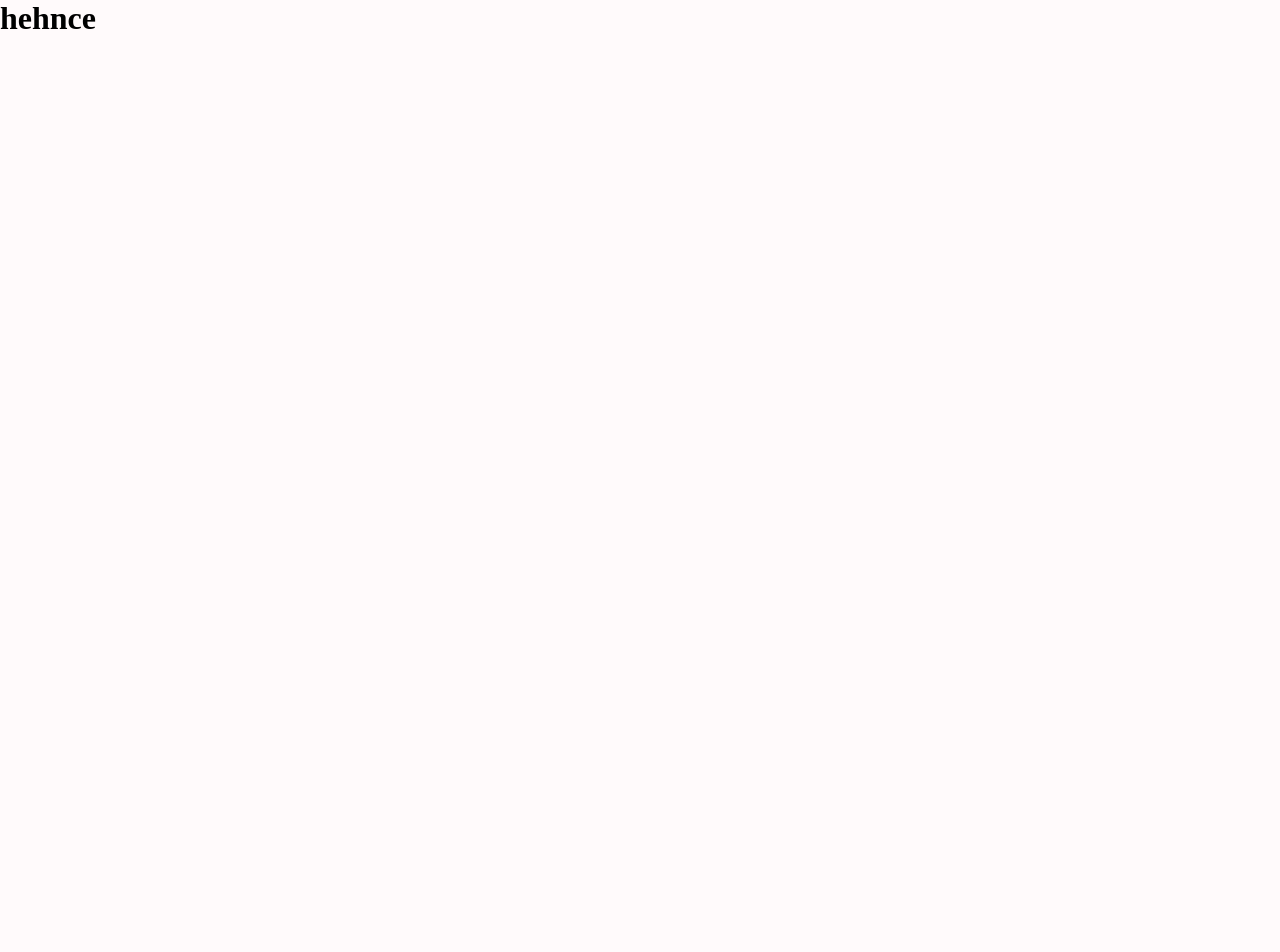
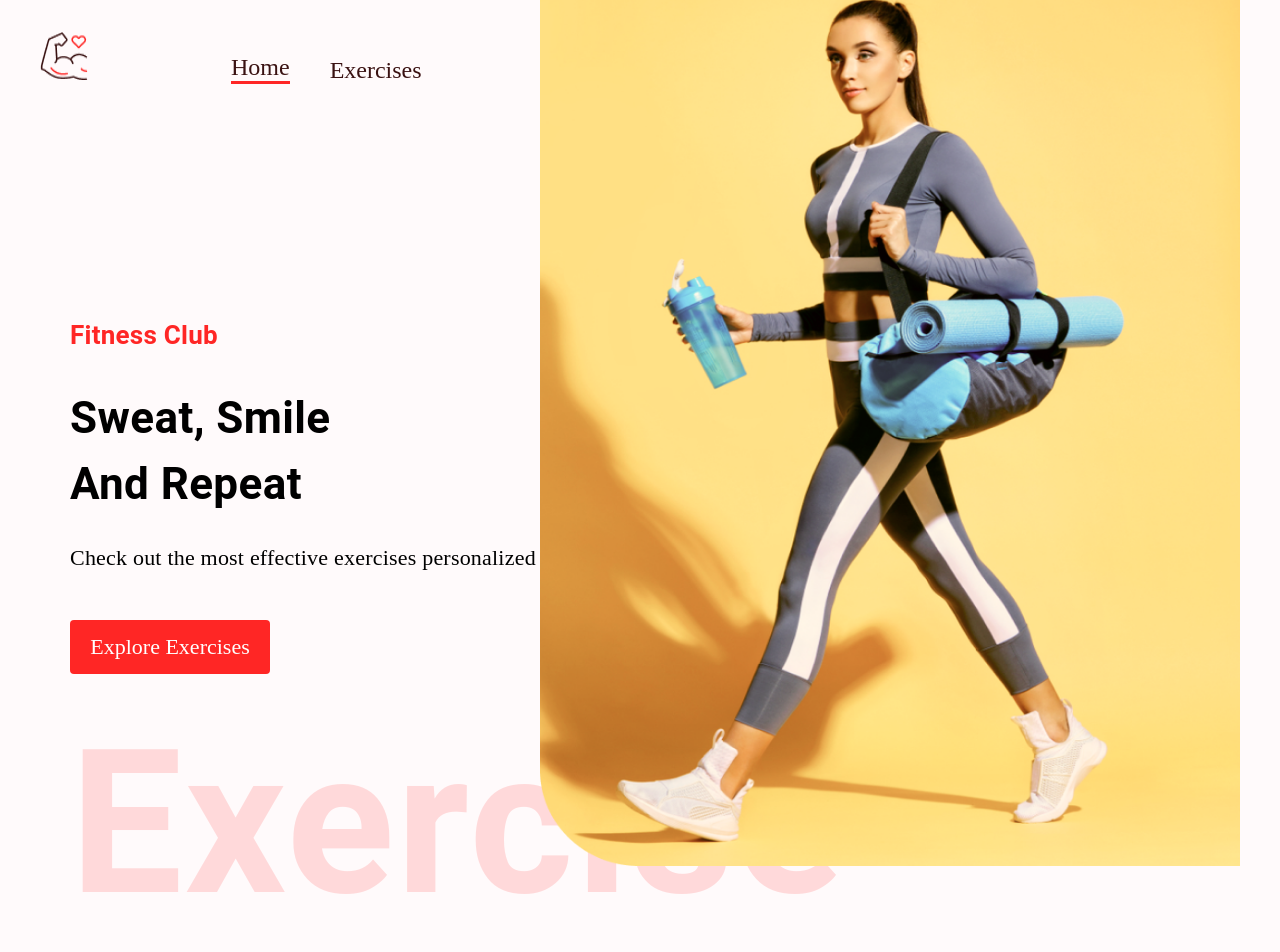
Before and after one commit to Filip10011/gym-app, a React (Create React App) app: page / in a window 1280 px wide. Shown: the top 952 px of the page. Before the commit the page ends 800 px from the top, so only its background shows below. Built offline with nearby package versions, Linux system fonts and the light colour scheme.

Commit message:
creating & finishing components

```diff
--- a/package.json
+++ b/package.json
@@ -3,11 +3,15 @@
   "version": "0.1.0",
   "private": true,
   "dependencies": {
+    "@emotion/react": "^11.10.5",
+    "@emotion/styled": "^11.10.5",
+    "@mui/material": "^5.11.4",
     "@testing-library/jest-dom": "^5.16.5",
     "@testing-library/react": "^13.4.0",
     "@testing-library/user-event": "^13.5.0",
     "react": "^18.2.0",
     "react-dom": "^18.2.0",
+    "react-router-dom": "^6.6.2",
     "react-scripts": "5.0.1",
     "web-vitals": "^2.1.4"
   },
--- a/src/App.jsx
+++ b/src/App.jsx
@@ -1,10 +1,26 @@
 import "./App.css";
+import {
+  Route,
+  Routes,
+  useRoutes,
+  BrowserRouter as Router,
+} from "react-router-dom";
+import { Box } from "@mui/material";
+import Navbar from "./components/Navbar";
+import Footer from "./components/Footer";
+import ExerciseDetail from "./pages/ExerciseDetail";
+import Home from "./pages/Home";
 
 const App = () => {
   return (
-    <div className="App">
-      <h1>hehnce</h1>
-    </div>
+    <Box width="400px" sx={{ width: { xl: "1488px" } }} m="auto">
+      <Navbar />
+      <Routes>
+        <Route path="/" element={<Home />} />
+        <Route path="/exercise/:id" element={<ExerciseDetail />} />
+      </Routes>
+      <Footer />
+    </Box>
   );
 };
 
--- /dev/null
+++ b/src/components/Exercises.jsx
@@ -0,0 +1,7 @@
+import React from "react";
+
+const Exercises = () => {
+  return <div>Exercises</div>;
+};
+
+export default Exercises;
--- /dev/null
+++ b/src/components/Footer.jsx
@@ -0,0 +1,7 @@
+import React from "react";
+
+const Footer = () => {
+  return <div>Footer</div>;
+};
+
+export default Footer;
--- /dev/null
+++ b/src/components/HeroBanner.jsx
@@ -0,0 +1,60 @@
+import React from "react";
+import { Box, Stack, Typography } from "@mui/material";
+import HeroBannerImage from "../assets/images/banner.png";
+
+const HeroBanner = () => (
+  <Box
+    sx={{ mt: { lg: "212px", xs: "70px" }, ml: { sm: "50px" } }}
+    position="relative"
+    p="20px"
+  >
+    <Typography color="#FF2625" fontWeight="600" fontSize="26px">
+      Fitness Club
+    </Typography>
+    <Typography
+      fontWeight={700}
+      sx={{ fontSize: { lg: "44px", xs: "40px" } }}
+      mb="23px"
+      mt="30px"
+    >
+      Sweat, Smile <br />
+      And Repeat
+    </Typography>
+    <Typography fontSize="22px" fontFamily="Alegreya" lineHeight="35px">
+      Check out the most effective exercises personalized to you
+    </Typography>
+    <Stack>
+      <a
+        href="#exercises"
+        style={{
+          marginTop: "45px",
+          textDecoration: "none",
+          width: "200px",
+          textAlign: "center",
+          background: "#FF2625",
+          padding: "14px",
+          fontSize: "22px",
+          textTransform: "none",
+          color: "white",
+          borderRadius: "4px",
+        }}
+      >
+        Explore Exercises
+      </a>
+    </Stack>
+    <Typography
+      fontWeight={600}
+      color="#FF2625"
+      sx={{
+        opacity: "0.15",
+        display: { lg: "block", xs: "none" },
+        fontSize: "200px",
+      }}
+    >
+      Exercise
+    </Typography>
+    <img src={HeroBannerImage} alt="hero-banner" className="hero-banner-img" />
+  </Box>
+);
+
+export default HeroBanner;
--- /dev/null
+++ b/src/components/Navbar.jsx
@@ -0,0 +1,53 @@
+import React from "react";
+import { Link } from "react-router-dom";
+import { Stack } from "@mui/material";
+import Logo from "../assets/images/Logo.png";
+
+const Navbar = () => {
+  return (
+    <Stack
+      direction="row"
+      justifyContent="space-around"
+      sx={{
+        gap: { sm: "123px", xs: "40px" },
+        mt: { sm: "32px", xs: "20px" },
+        justifyContent: "none",
+      }}
+      px="20px"
+    >
+      <Link to="/">
+        <img
+          src={Logo}
+          alt="logo"
+          style={{ width: "48px", height: "48px", margin: "0 20px" }}
+        />
+      </Link>
+      <Stack
+        direction="row"
+        gap="40px"
+        fontFamily="Alegreya"
+        fontSize="24px"
+        alignItems="flex-end"
+      >
+        <Link
+          to="/"
+          style={{
+            textDecoration: "none",
+            color: "#3A1212",
+            borderBottom: "3px solid #FF2625",
+          }}
+        >
+          Home
+        </Link>
+        <a
+          href="#exercises"
+          style={{ textDecoration: "none", color: "#3A1212" }}
+        >
+          Exercises
+        </a>
+      </Stack>
+    </Stack>
+  );
+};
+
+export default Navbar;
--- /dev/null
+++ b/src/components/SearchExercises.jsx
@@ -0,0 +1,7 @@
+import React from "react";
+
+const SearchExercises = () => {
+  return <div>SearchExercises</div>;
+};
+
+export default SearchExercises;
--- a/src/index.js
+++ b/src/index.js
@@ -2,11 +2,14 @@ import React from "react";
 import ReactDOM from "react-dom/client";
 import "./index.css";
 import App from "./App";
+import { BrowserRouter as Router } from "react-router-dom";
 
 const root = ReactDOM.createRoot(document.getElementById("root"));
 
 root.render(
   <React.StrictMode>
-    <App />
+    <Router>
+      <App />
+    </Router>
   </React.StrictMode>
 );
--- /dev/null
+++ b/src/pages/ExerciseDetail.jsx
@@ -0,0 +1,7 @@
+import React from "react";
+
+const ExerciseDetail = () => {
+  return <div>ExerciseDetail</div>;
+};
+
+export default ExerciseDetail;
--- /dev/null
+++ b/src/pages/Home.jsx
@@ -0,0 +1,17 @@
+import React, { useState } from "react";
+import { Box } from "@mui/material";
+
+import HeroBanner from "../components/HeroBanner";
+import Exercises from "../components/Exercises";
+import SearchExercises from "../components/SearchExercises";
+const Home = () => {
+  return (
+    <Box>
+      <HeroBanner />
+      <SearchExercises />
+      <Exercises />
+    </Box>
+  );
+};
+
+export default Home;
```
Also changed, not shown: 1 other file (tests, documents, lock files or other folders).
